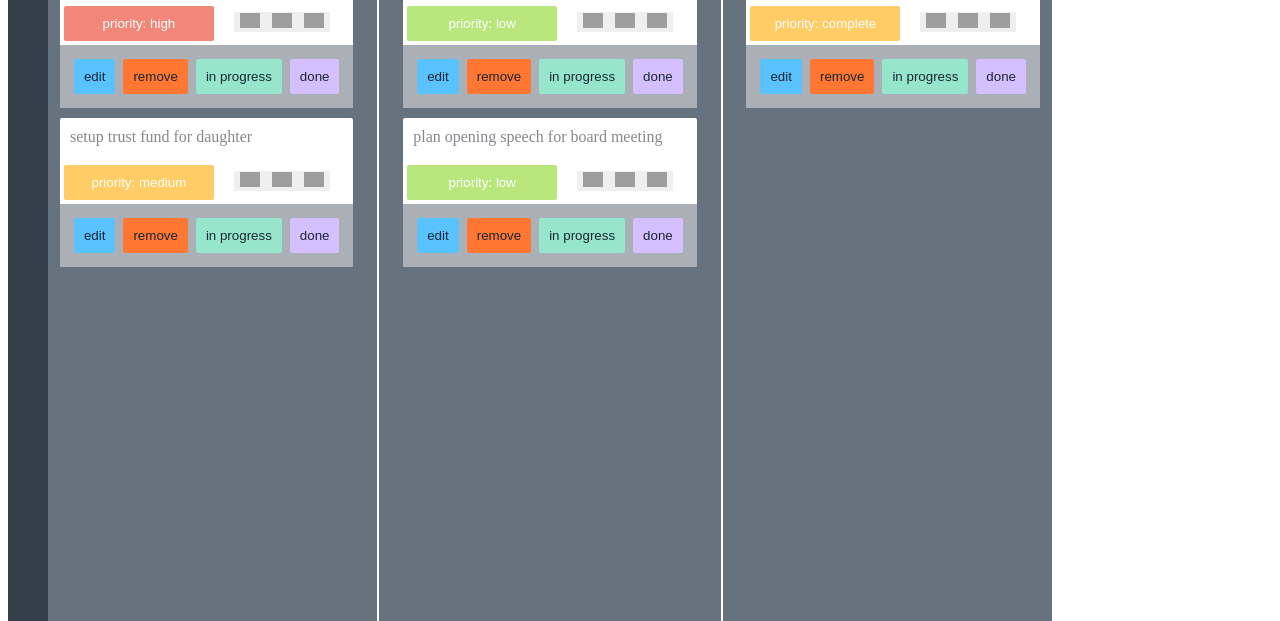
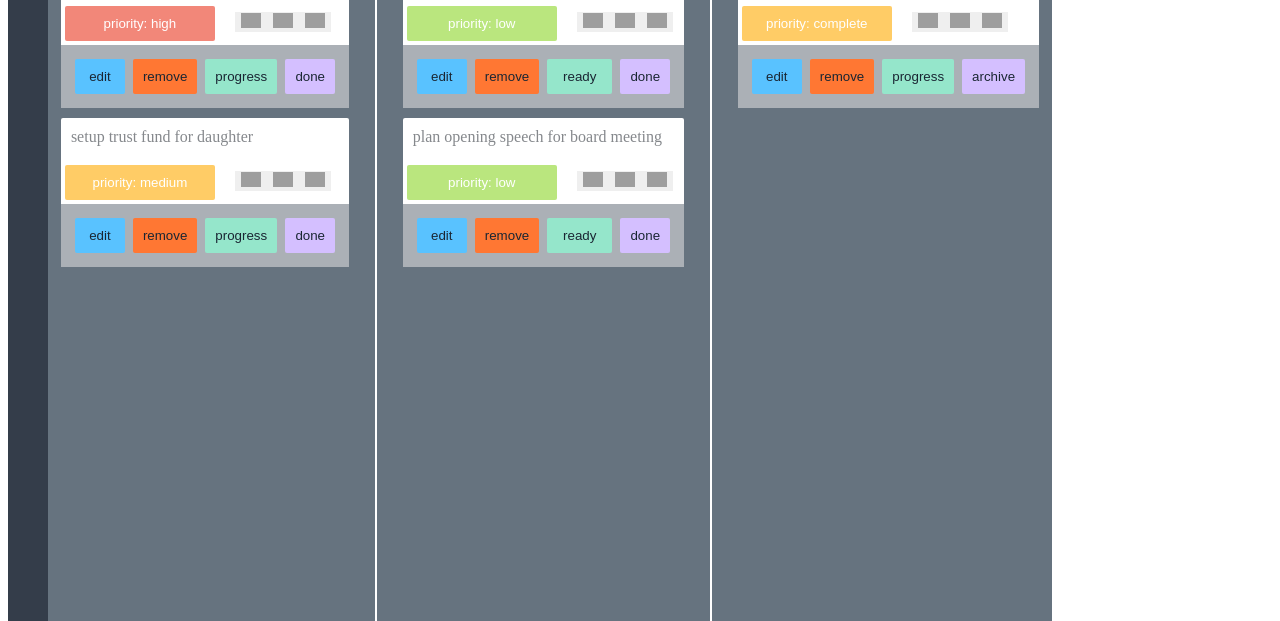
Before and after one commit to ba5eem/kanban-2, a React app: page / in a window 1280 px wide. Shown: the part 179-800 px from the top of the page. Built offline with nearby package versions, Linux system fonts and the light colour scheme; grey boxes are pictures that could not be loaded.

Commit message:
breaks are good, status change works for ready,progress,done

```diff
--- a/src/containers/App/Card.js
+++ b/src/containers/App/Card.js
@@ -1,5 +1,6 @@
 import React, { Component } from 'react';
 import { connect } from 'react-redux';
+import {checkStatus} from './helpers';
 
 class Card extends Component {
   constructor(props) {
@@ -29,14 +30,15 @@ class Card extends Component {
     this.setState({editing: !this.state.editing})
   }
 
-  status(){
-    let newStatus = this.refs.status.value;
-    let prevStatus = this.refs.status.id;
-    this.props.changeStatus(newStatus,prevStatus,this.props.index)
+  status(e){
+    let newStatus = e.target.id;
+    let prevStatus = e.target.value;
+    this.props.changeStatus(newStatus,prevStatus,this.props.index);
   }
 
   renderNormal(){
     const info = this.props.text;
+    const status = checkStatus(info);
     return(
         <div className="card-container">
           <div className="card-text">{info.title}</div>
@@ -49,15 +51,20 @@ class Card extends Component {
           <div className="card-buttons">
             <button onClick={this.edit}className="button-edit">edit</button>
             <button ref='remove' value={info.status} onClick={this.remove}className="button-remove">remove</button>
-            <button onClick={this.status} ref="status" id={info.status} value='progress' className="button-progress">in progress</button>
-            <button className="button-done">done</button>
+
+            <button onClick={(e)=>this.status(e)} id={status} value={info.status} className="button-progress">{status}</button>
+
+            {info.status!=='done'?
+            <button onClick={(e)=>this.status(e)} id='done' value={info.status} className="button-done">done</button>
+            :<button onClick={(e)=>this.archive(e)} id='archive' value={info.status} className="button-done">archive</button>
+            }
           </div>
         </div>
       )
   }
   renderForm(){
     const info = this.props.text;
-
+    const status = checkStatus(info);
     return(
         <div className="card-container">
           <textarea ref="newText" id={info.status} className="card-text" defaultValue={info.title}></textarea>
@@ -70,7 +77,7 @@ class Card extends Component {
           <div className="card-buttons">
             <button onClick={this.save}className="button-edit">save</button>
             <button onClick={this.remove}className="button-remove">remove</button>
-            <button onClick={this.status} ref="status" id={info.status} className="button-progress">in progress</button>
+            <button ref="status" id={info.status} className="button-progress">in progress</button>
             <button className="button-done">done</button>
           </div>
         </div>
--- a/src/containers/App/helpers.js
+++ b/src/containers/App/helpers.js
@@ -44,3 +44,17 @@ export function status(newArr,prevArr,i,status){
   res.push(y);
   return res;
 }
+
+
+export function checkStatus(info){
+  let status = info.status;
+  if(status === 'ready'){
+    return 'progress'
+  }
+  if(status === "progress"){
+    return 'ready'
+  }
+  if(status === 'done'){
+    return 'progress'
+  }
+}
--- a/src/index.css
+++ b/src/index.css
@@ -109,7 +109,7 @@ body{
 .ready-container{
   display: flex-wrap;
   justify-content: space-around;
-  min-width: 100px;
+  min-width: 200px;
 }
 
 .ready-header, .progress-header, .done-header{
@@ -193,6 +193,7 @@ body{
   border: transparent;
   padding: 10px;
   color: #1a2633;
+  min-width: 50px;
 }
 
 .button-remove{
@@ -202,6 +203,7 @@ body{
   padding: 10px;
   color: #1a2633;
   background-color: #ff7733;
+  min-width: 50px;
 }
 
 .button-progress{
@@ -211,6 +213,7 @@ body{
   border: transparent;
   padding: 10px;
   color: #1a2633;
+  min-width: 65px;
 }
 
 .button-done{
@@ -220,6 +223,7 @@ body{
   border: transparent;
   padding: 10px;
   color: #1a2633;
+  min-width: 50px;
 }
 
 #high{
```
Also changed, not shown: src/containers/App/index.js (+15 -5 lines).
